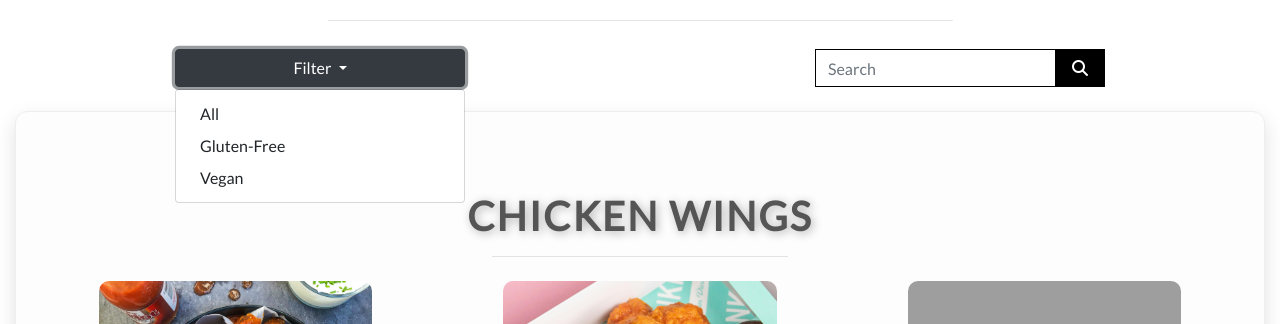
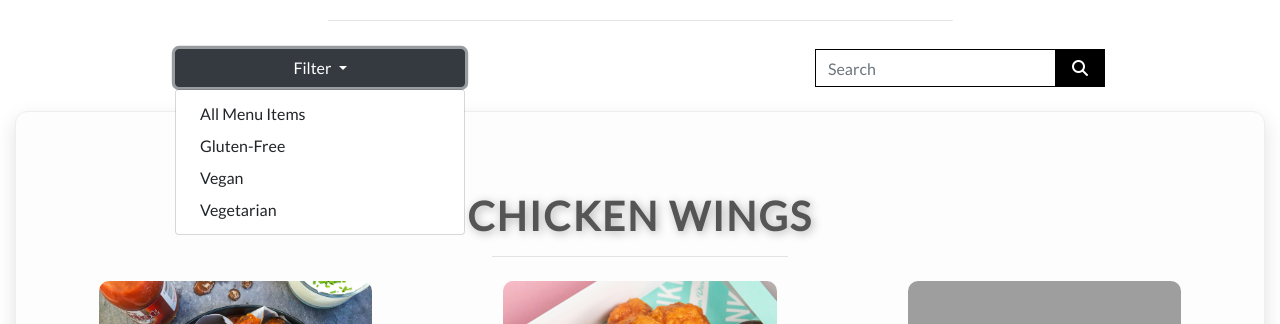
Before and after one commit to MichelleDuda/wangers-pp5, a Django app: page /menu/ in a window 1280 px wide, after a click on "Filter". Shown: the part 238-562 px from the top of the page. Run offline with Django 3.2, Linux system fonts and the light colour scheme; data comes from the database, SQL or seed files in the repository; parts of the project's set-up code (start-up, migrations or seed data) failed here and were passed over; some libraries are stand-ins or nearby versions; grey boxes are pictures that could not be loaded.

Commit message:
Add filter functionality to menu page to filter by dietary restriction. Issue #6

```diff
--- a/menu/templates/menu/menu.html
+++ b/menu/templates/menu/menu.html
@@ -22,9 +22,10 @@
                     Filter
                 </button>
                 <div class="dropdown-menu w-100" aria-labelledby="filterDropdown">
-                    <a class="dropdown-item" href="#">All</a>
-                    <a class="dropdown-item" href="#">Gluten-Free</a>
-                    <a class="dropdown-item" href="#">Vegan</a>
+                    <a class="dropdown-item" href="{% url 'menu' %}">All Menu Items</a>
+                    <a class="dropdown-item" href="{% url 'menu' %}?dietary_restriction=gluten_free">Gluten-Free</a>
+                    <a class="dropdown-item" href="{% url 'menu' %}?dietary_restriction=vegan">Vegan</a>
+                    <a class="dropdown-item" href="{% url 'menu' %}?dietary_restriction=vegetarian">Vegetarian</a>
                 </div>
             </div>
         </div>
@@ -36,7 +37,7 @@
 
         <!-- Search Bar (Right Column) -->
         <div class="col-md-3">
-            <form method="GET" action="">
+            <form method="GET" action="{% url 'menu' %}">
                 <div class="input-group">
                     <input class="form-control border border-black rounded-0" type="text" name="q"
                         placeholder="Search">
--- a/menu/views.py
+++ b/menu/views.py
@@ -1,7 +1,7 @@
 from django.shortcuts import render, get_object_or_404, redirect
 from django.urls import reverse
 from django.contrib import messages
-from .models import MenuItem, Category
+from .models import MenuItem, Category, DietaryRestriction
 from django.db.models import Q
 from collections import defaultdict
 from django.utils.safestring import mark_safe
@@ -13,8 +13,13 @@ def all_menu_items(request):
     query = None
     categories = Category.objects.all()
     items_by_category = []
+    dietary_restrictions = None
 
     if request.GET:
+        if 'dietary_restriction' in request.GET:
+            restriction_names = request.GET['dietary_restriction'].split(',')
+            dietary_restrictions = DietaryRestriction.objects.filter(name__in=restriction_names)
+
         if 'q' in request.GET:
             query = request.GET['q']
             if not query:
@@ -23,6 +28,10 @@ def all_menu_items(request):
 
     for category in categories:
         menu_items = MenuItem.objects.filter(category=category, is_available=True)
+
+        if dietary_restrictions:
+            restriction_ids = dietary_restrictions.values_list('id', flat=True)
+            menu_items = menu_items.filter(dietary_restriction__in=restriction_ids)
 
         if query:
             search_filter = Q(name__icontains=query) | Q(description__icontains=query)
@@ -41,6 +50,7 @@ def all_menu_items(request):
     context = {
         'items_by_category': items_by_category,
         'search_term': query,
+        'current_restrictions': dietary_restrictions,
     }
 
     return render(request, 'menu/menu.html', context)
```
